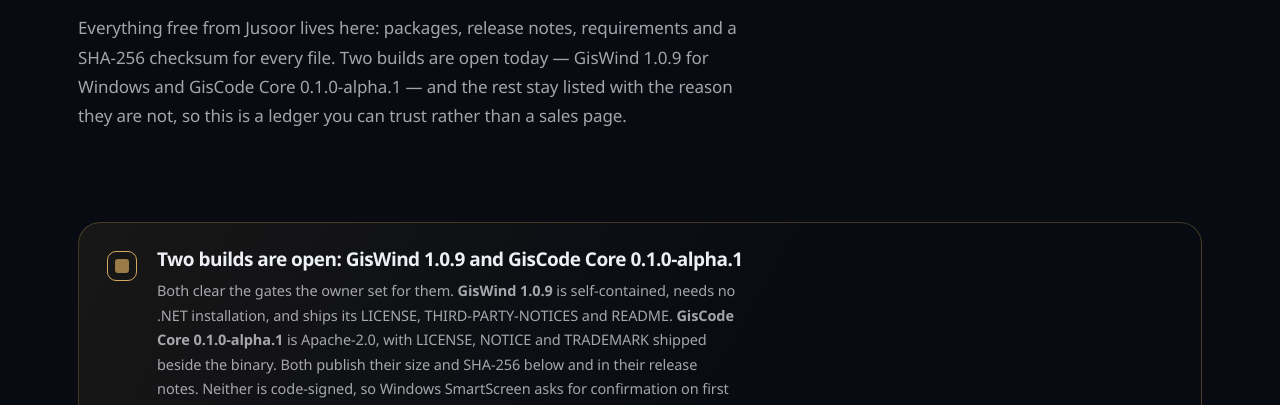
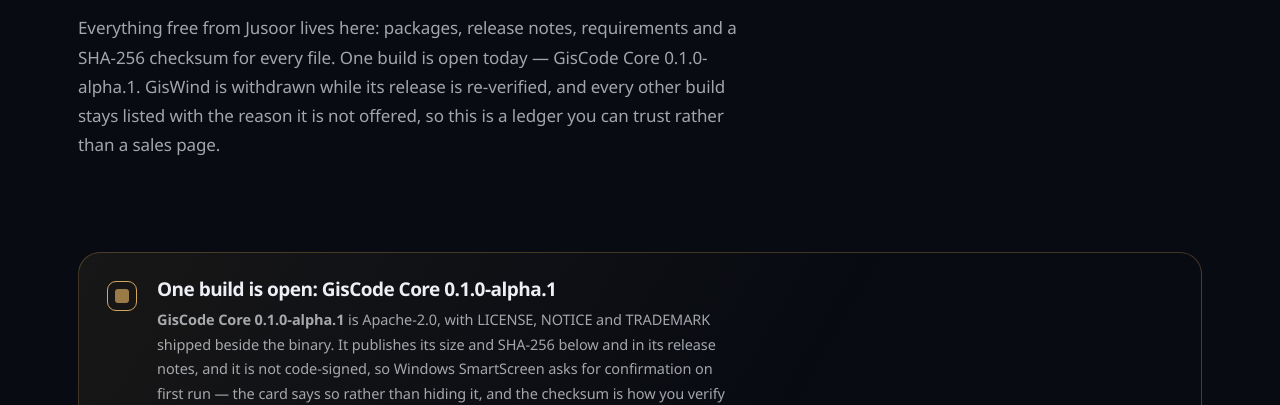
Before and after one commit to gis1948/gis1948.github.io, a plain HTML site: page downloads/index.html in a window 1280 px wide. Shown: the part 381-786 px from the top of the page. Drawn offline with Linux system fonts and the light colour scheme.

Commit message:
fix(site): GisWind builds withdrawn, downloads removed from the ledger

```diff
--- a/downloads/index.html
+++ b/downloads/index.html
@@ -57,7 +57,7 @@
   <div class="wrap">
     <p class="eyebrow">Free Downloads</p>
     <h1>Free software, released only when it is safe to hand over.</h1>
-    <p class="page-head__lede">Everything free from Jusoor lives here: packages, release notes, requirements and a SHA-256 checksum for every file. Two builds are open today &mdash; GisWind 1.0.9 for Windows and GisCode Core 0.1.0-alpha.1 &mdash; and the rest stay listed with the reason they are not, so this is a ledger you can trust rather than a sales page.</p>
+    <p class="page-head__lede">Everything free from Jusoor lives here: packages, release notes, requirements and a SHA-256 checksum for every file. One build is open today &mdash; GisCode Core 0.1.0-alpha.1. GisWind is withdrawn while its release is re-verified, and every other build stays listed with the reason it is not offered, so this is a ledger you can trust rather than a sales page.</p>
   </div>
 </section>
 
@@ -66,8 +66,8 @@
     <div class="gate" role="note">
       <div class="gate__icon" aria-hidden="true"></div>
       <div>
-        <h2 class="gate__title">Two builds are open: GisWind 1.0.9 and GisCode Core 0.1.0-alpha.1</h2>
-        <p>Both clear the gates the owner set for them. <strong>GisWind 1.0.9</strong> is self-contained, needs no .NET installation, and ships its LICENSE, THIRD-PARTY-NOTICES and README. <strong>GisCode Core 0.1.0-alpha.1</strong> is Apache-2.0, with LICENSE, NOTICE and TRADEMARK shipped beside the binary. Both publish their size and SHA-256 below and in their release notes. Neither is code-signed, so Windows SmartScreen asks for confirmation on first run &mdash; the cards say so rather than hiding it, and the checksum is how you verify the bytes instead. Every other build stays listed below with the reason it is not offered.</p>
+        <h2 class="gate__title">One build is open: GisCode Core 0.1.0-alpha.1</h2>
+        <p><strong>GisCode Core 0.1.0-alpha.1</strong> is Apache-2.0, with LICENSE, NOTICE and TRADEMARK shipped beside the binary. It publishes its size and SHA-256 below and in its release notes, and it is not code-signed, so Windows SmartScreen asks for confirmation on first run &mdash; the card says so rather than hiding it, and the checksum is how you verify the bytes instead. <strong>GisWind is withdrawn</strong>: its releases have been removed while the sign-in behaviour of the portable build is re-verified. Every other build stays listed with the reason it is not offered.</p>
       </div>
     </div>
 
@@ -218,7 +218,7 @@
         <tbody>
           <tr><td>GisCode Core</td><td>Apache-2.0, recorded in LICENSE, NOTICE and TRADEMARK</td><td>Yes &mdash; v0.1.0-alpha.1, unsigned (SmartScreen warns)</td></tr>
           <tr><td>GisCode Pro</td><td>Proprietary, private tree</td><td>No &mdash; not distributed</td></tr>
-          <tr><td>GisTV family</td><td>No LICENSE or EULA in the transferred tree</td><td>Partial &mdash; GisWind 1.0.9 ships its own licence and notices; the TV, Android and iOS clients stay unpublished</td></tr>
+          <tr><td>GisTV family</td><td>No LICENSE or EULA in the transferred tree</td><td>Partial &mdash; GisWind builds ship their own licence and notices but are currently withdrawn; the TV, Android and iOS clients stay unpublished</td></tr>
           <tr><td>Sarah</td><td>Proprietary, private</td><td>No &mdash; private project</td></tr>
           <tr><td>Jusoor</td><td>Not recorded in the project files</td><td>No &mdash; backend integration outstanding</td></tr>
           <tr><td>GisPM, GisCAD, GisVideo, GisImage</td><td>Not established</td><td>No &mdash; no build exists</td></tr>
```
Also changed, not shown: products/giswind/index.html (+1 -1 lines).
